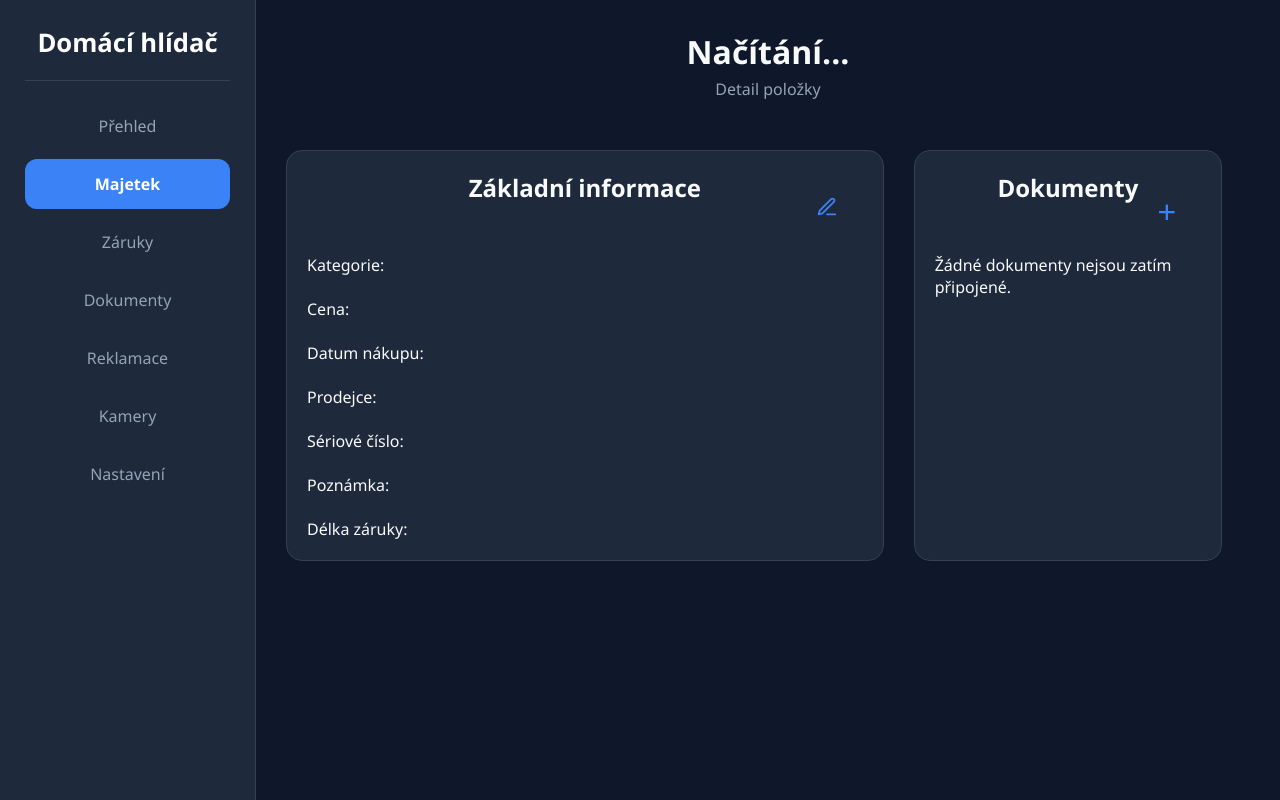
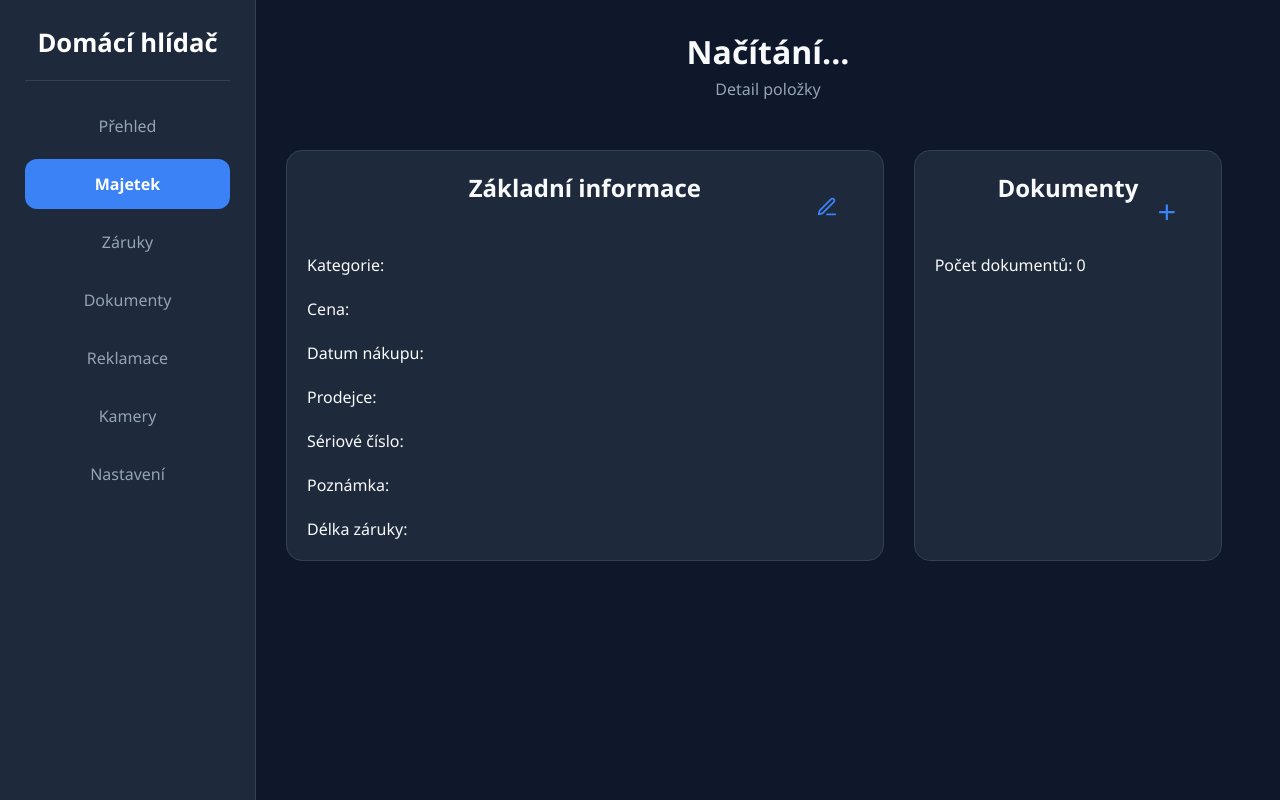
Before and after one commit to MirekKC/Dashboard, a plain HTML site: page detail.html in a window 1280 px wide. Drawn offline with Linux system fonts and the light colour scheme.

Commit message:
Add files via upload

```diff
--- a/detail.html
+++ b/detail.html
@@ -197,7 +197,7 @@
 
 <p class="documents-empty">
 
-    Žádné dokumenty nejsou zatím připojené.
+    Počet dokumentů: 0
 
 </p>
 
```
